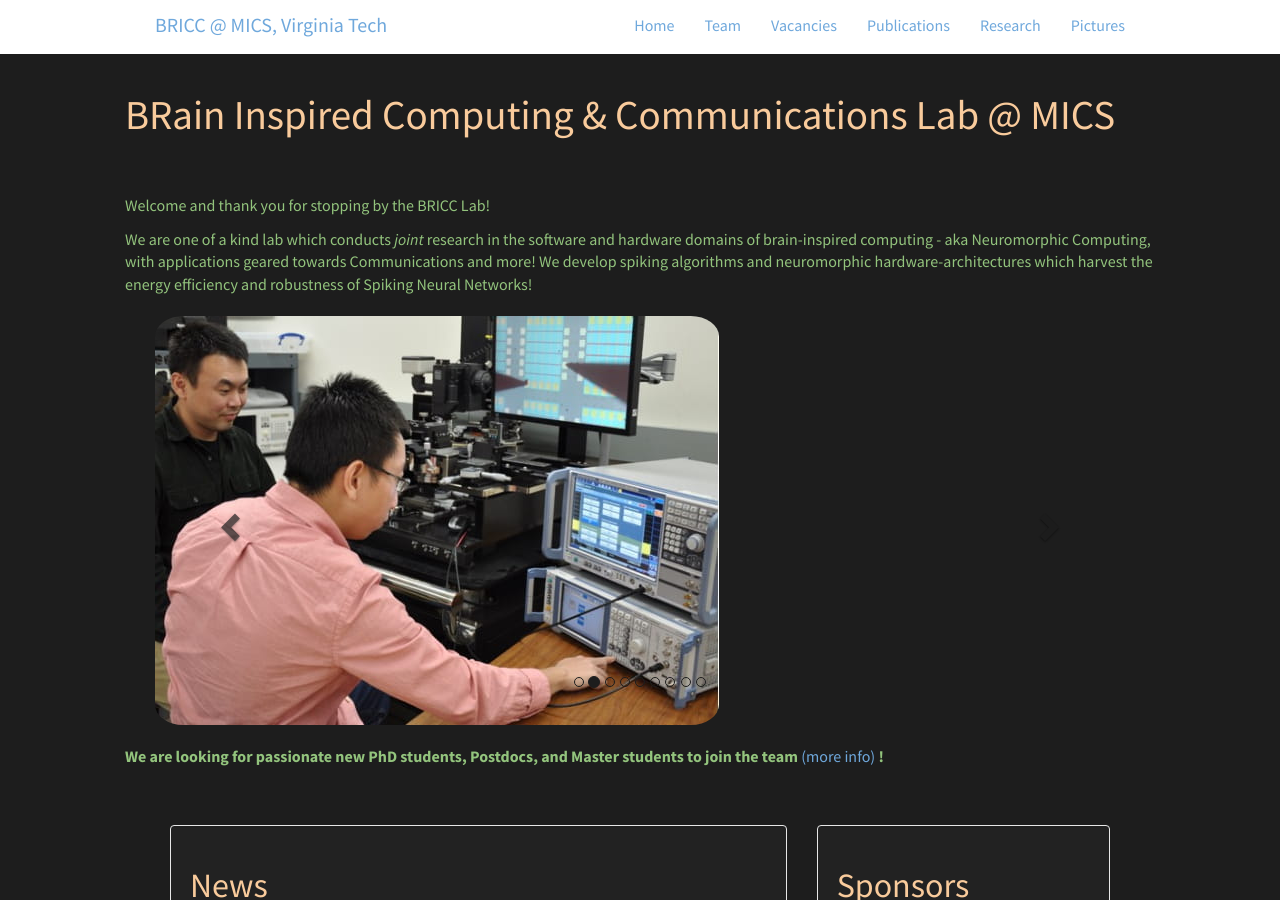
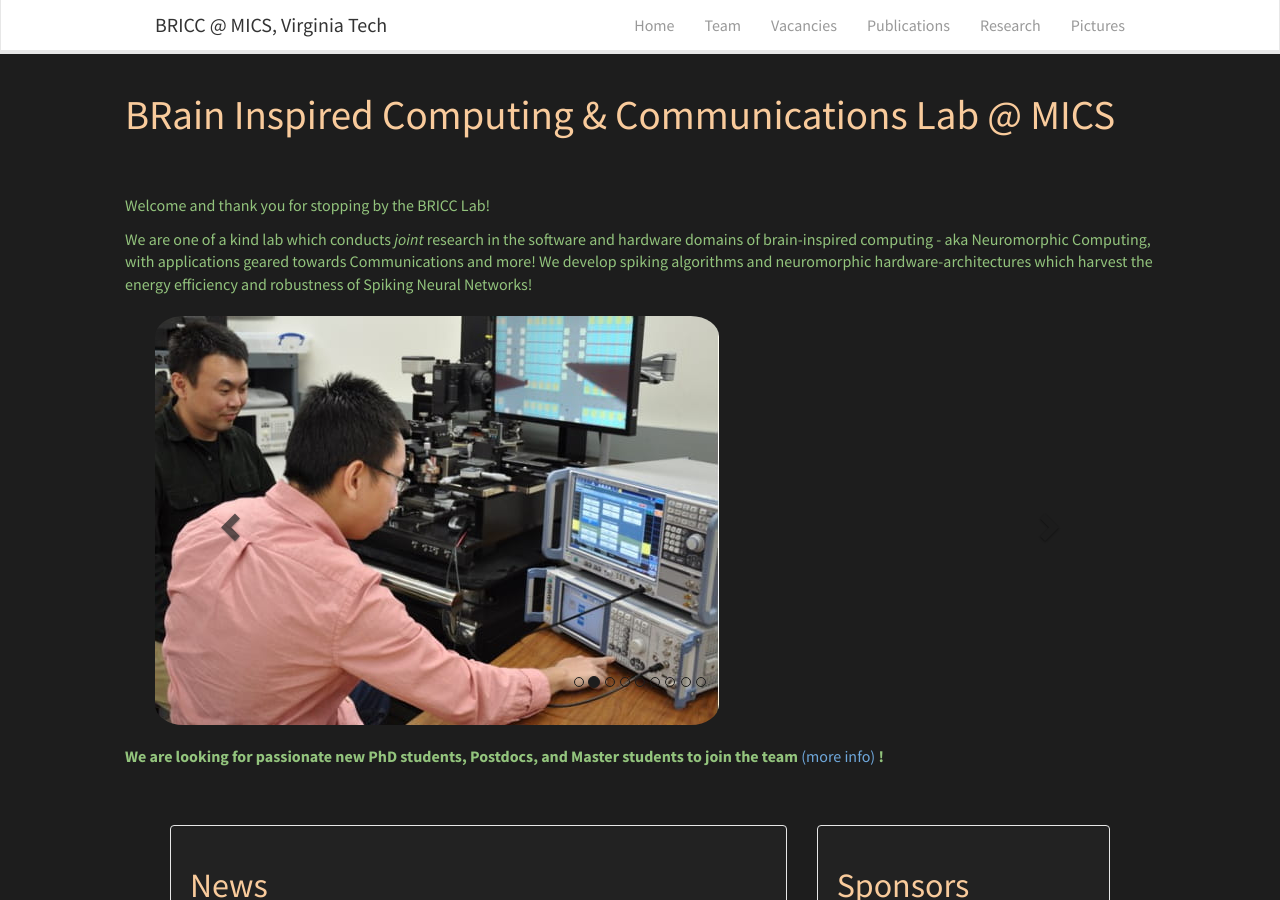
Before and after one commit to bricc-lab/bricc-lab.github.io, a Jekyll site: the page built from _pages/home.md, in a window 1280 px wide and 900 px high. Built offline with Jekyll 4.4.1, drawn with Linux system fonts in a browser that asks for light colours; nearby versions of some CDN libraries.

Commit message:
Making Nav bar visible

```diff
--- a/_includes/header.html
+++ b/_includes/header.html
@@ -1,4 +1,4 @@
-<nav class="navbar navbar-light navbar-fixed-top" role="navigation" style="background-color: #FFFFFF">
+<nav class="navbar navbar-default navbar-fixed-top" role="navigation" style="background-color: #FFFFFF">
   <div class="container-fluid">
 	<div class="navbar-header">
 	  <button type="button" class="navbar-toggle collapsed" data-toggle="collapse" data-target="#navbar-collapse-1" aria-expanded="false">
```
Also changed, not shown: 11 other files.
